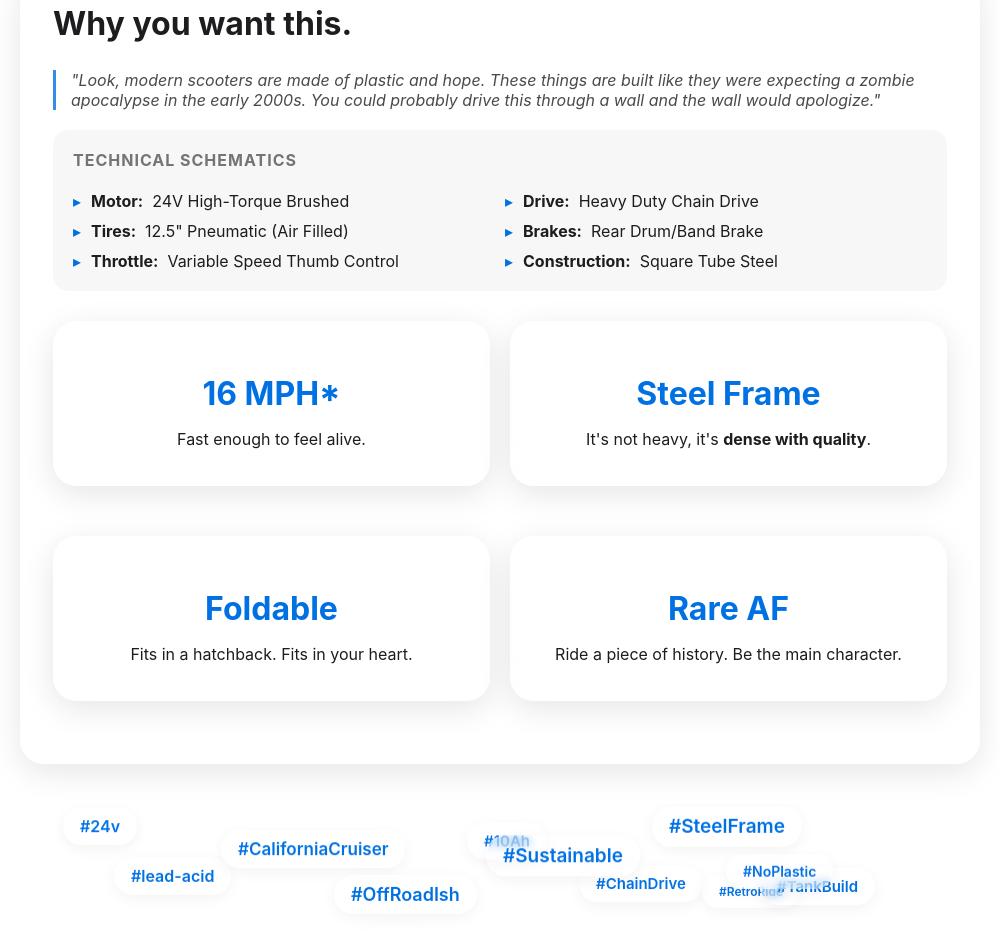
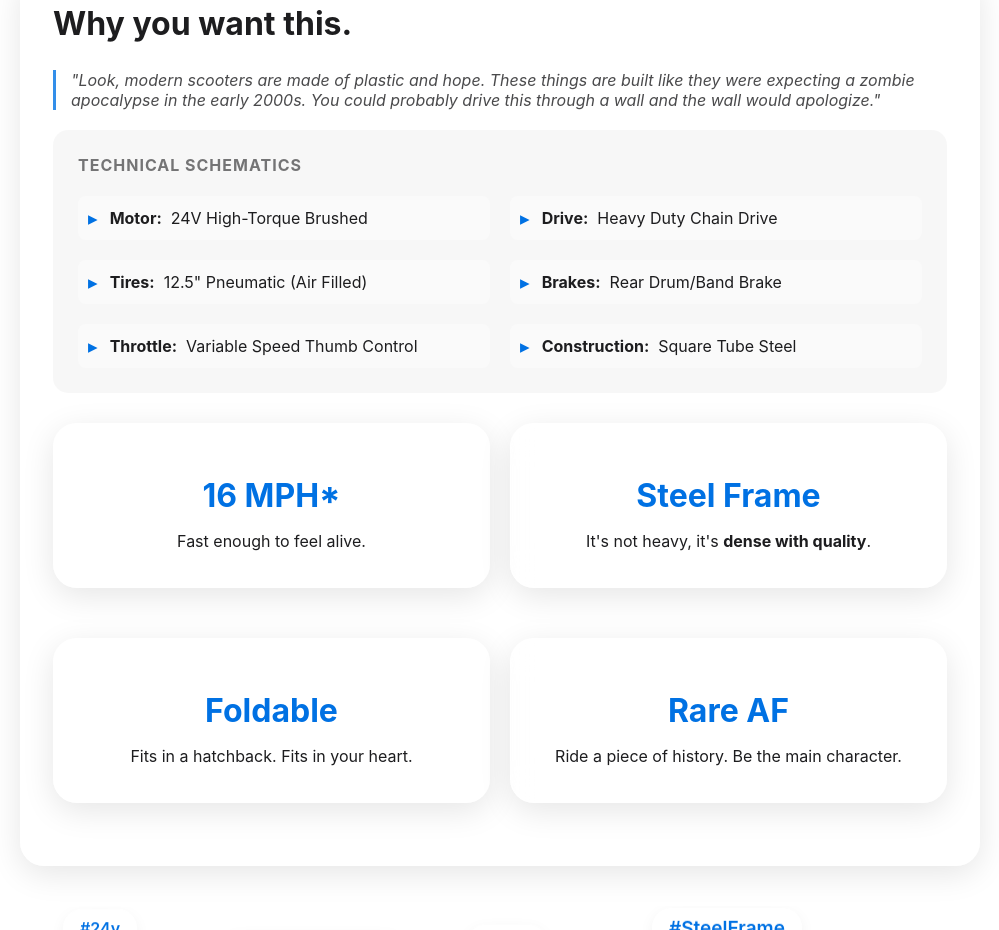
Before and after one commit to clomok/sell-lashout-scooter, a plain HTML site: page index.html in a window 1280 px wide. Shown: the part 1040-1970 px from the top of the page, without its empty margins (140-1139 px from the left). Drawn offline with Linux system fonts and the light colour scheme.

Commit message:
column fix for tech specs

```diff
--- a/index.html
+++ b/index.html
@@ -305,6 +305,51 @@
         @keyframes fadeUp { from { opacity: 0; transform: translateY(10px); } to { opacity: 1; transform: translateY(0); } }
 
         @media (max-width: 768px) { h1 { font-size: 3rem; } .bottom-grid, .specs-container { grid-template-columns: 1fr; } .carousel-item { height: 300px; } }
+
+        /* --- IMPROVED SCHEMATICS --- */
+        .schematics-box {
+            margin: 20px 0;
+            padding: 25px; /* Increased padding for better breathing room */
+            background: rgba(0,0,0,0.03);
+            border-radius: 15px;
+        }
+
+        .schematic-list {
+            display: grid;
+            grid-template-columns: 1fr 1fr; /* Default: 2 Columns */
+            gap: 20px; /* Increased gap for readability */
+            list-style: none;
+            padding: 0;
+            margin: 0;
+        }
+
+        .schematic-item {
+            display: flex;
+            align-items: center;
+            padding: 10px; /* Larger touch targets */
+            background: rgba(255,255,255,0.4); /* Subtle background to separate items */
+            border-radius: 8px; /* Soft corners */
+            font-size: 1rem;
+        }
+
+        /* Dark mode support for the new items */
+        body.dark-mode .schematic-item {
+            background: rgba(255,255,255,0.05);
+        }
+
+        .schematic-bullet {
+            color: var(--accent);
+            margin-right: 12px;
+            font-size: 1.2em;
+        }
+
+        /* --- MOBILE RESPONSIVENESS --- */
+        /* When screen is smaller than 768px (standard tablet/mobile breakpoint) */
+        @media (max-width: 768px) {
+            .schematic-list {
+                grid-template-columns: 1fr; /* Switch to 1 Column */
+            }
+        }
     </style>
 </head>
 <body>
@@ -360,15 +405,34 @@
                 "Look, modern scooters are made of plastic and hope. These things are built like they were expecting a zombie apocalypse in the early 2000s. You could probably drive this through a wall and the wall would apologize."
             </div>
 
-            <div style="margin: 20px 0; padding: 20px; background: rgba(0,0,0,0.03); border-radius: 15px;">
+            <div class="schematics-box">
                 <h4 style="margin-top: 0; opacity: 0.6; text-transform: uppercase; letter-spacing: 1px;">Technical Schematics</h4>
-                <ul style="display: grid; grid-template-columns: 1fr 1fr; gap: 10px; list-style: none; padding: 0; margin: 0;">
-                    <li style="display: flex; align-items: center;"><span style="color: var(--accent); margin-right: 10px;">▸</span> <strong>Motor:</strong>&nbsp; 24V High-Torque Brushed</li>
-                    <li style="display: flex; align-items: center;"><span style="color: var(--accent); margin-right: 10px;">▸</span> <strong>Drive:</strong>&nbsp; Heavy Duty Chain Drive</li>
-                    <li style="display: flex; align-items: center;"><span style="color: var(--accent); margin-right: 10px;">▸</span> <strong>Tires:</strong>&nbsp; 12.5" Pneumatic (Air Filled)</li>
-                    <li style="display: flex; align-items: center;"><span style="color: var(--accent); margin-right: 10px;">▸</span> <strong>Brakes:</strong>&nbsp; Rear Drum/Band Brake</li>
-                    <li style="display: flex; align-items: center;"><span style="color: var(--accent); margin-right: 10px;">▸</span> <strong>Throttle:</strong>&nbsp; Variable Speed Thumb Control</li>
-                    <li style="display: flex; align-items: center;"><span style="color: var(--accent); margin-right: 10px;">▸</span> <strong>Construction:</strong>&nbsp; Square Tube Steel</li>
+
+                <ul class="schematic-list">
+                    <li class="schematic-item">
+                        <span class="schematic-bullet">▸</span>
+                        <span><strong>Motor:</strong>&nbsp; 24V High-Torque Brushed</span>
+                    </li>
+                    <li class="schematic-item">
+                        <span class="schematic-bullet">▸</span>
+                        <span><strong>Drive:</strong>&nbsp; Heavy Duty Chain Drive</span>
+                    </li>
+                    <li class="schematic-item">
+                        <span class="schematic-bullet">▸</span>
+                        <span><strong>Tires:</strong>&nbsp; 12.5" Pneumatic (Air Filled)</span>
+                    </li>
+                    <li class="schematic-item">
+                        <span class="schematic-bullet">▸</span>
+                        <span><strong>Brakes:</strong>&nbsp; Rear Drum/Band Brake</span>
+                    </li>
+                    <li class="schematic-item">
+                        <span class="schematic-bullet">▸</span>
+                        <span><strong>Throttle:</strong>&nbsp; Variable Speed Thumb Control</span>
+                    </li>
+                    <li class="schematic-item">
+                        <span class="schematic-bullet">▸</span>
+                        <span><strong>Construction:</strong>&nbsp; Square Tube Steel</span>
+                    </li>
                 </ul>
             </div>
 
@@ -571,8 +635,8 @@
         let charge = 0;
         document.getElementById('battery-egg').addEventListener('click', (e) => {
             charge++; e.target.style.transform = `scale(${1 + charge*0.1})`;
-            if(charge === 3) showModal("Charging...", "Keep going.");
-            if(charge === 6) { showModal("Overload", "You broke the simulation."); e.target.innerText = "⚡️"; charge=0; }
+            if(charge === 3) showModal("Charging...", "You are manually charging the battery with your mouse. Keep going.");
+            if(charge === 6) { showModal("System Overload", "Okay, that's enough. You broke the simulation."); e.target.innerText = "⚡️"; charge=0; }
         });
 
         document.getElementById('egg-logo').addEventListener('dblclick', (e) => {
```
